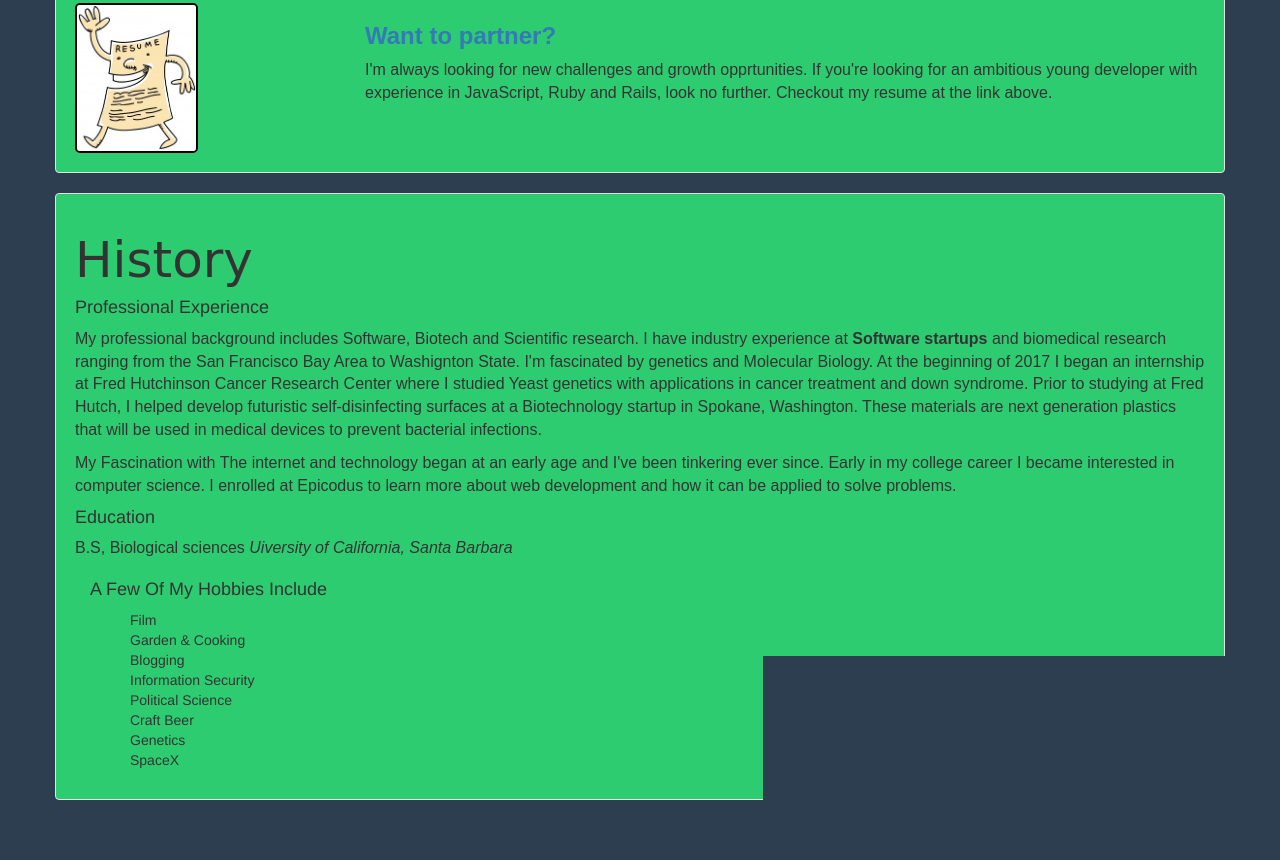
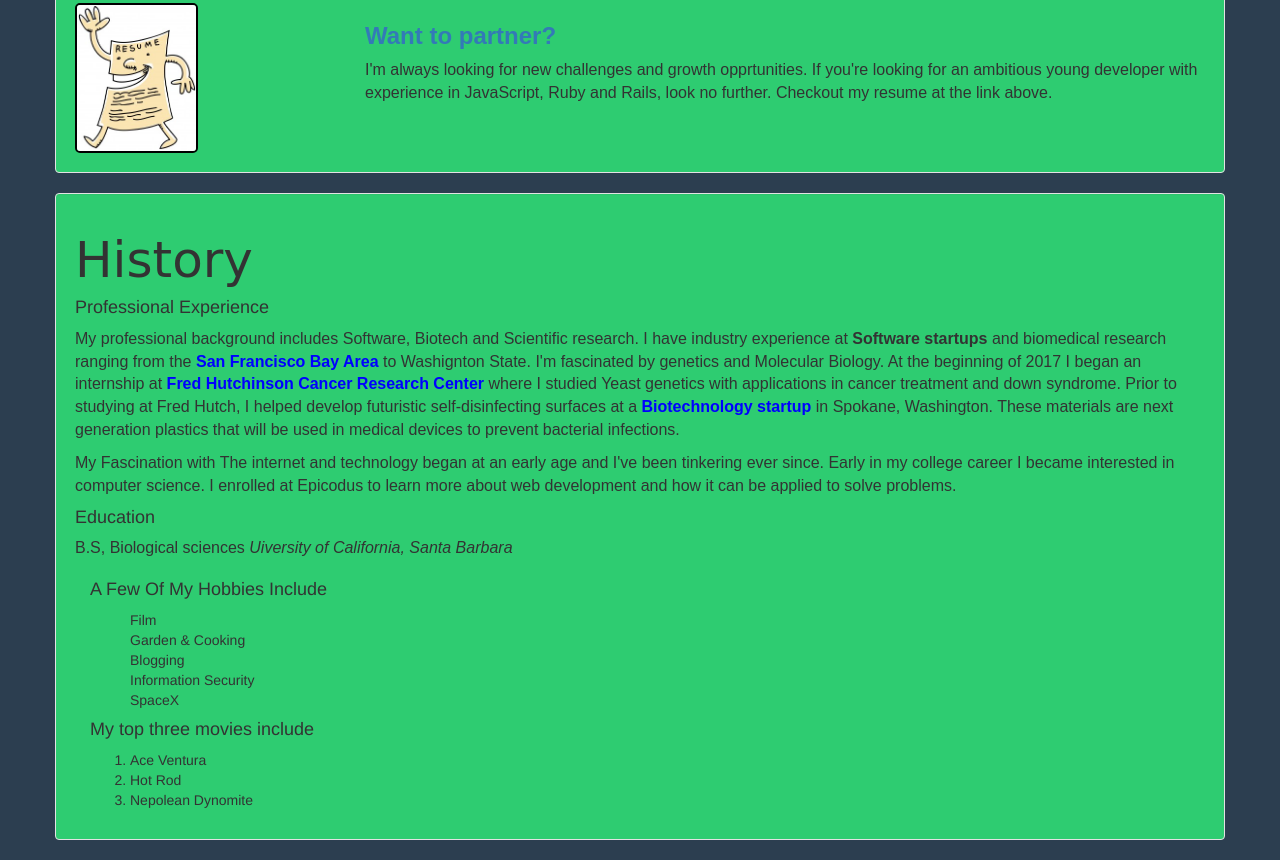
Before and after one commit to mwlong23/portfolio-landingpage, a plain HTML site: page index.html in a window 1280 px wide. Shown: the part 1123-1983 px from the top of the page. Before the commit the page ends 1943 px from the top, so only its background shows below. Drawn offline with Linux system fonts and the light colour scheme; a web font is replaced by a local one.

Commit message:
add ordered list and spans to style

```diff
--- a/css/styles.css
+++ b/css/styles.css
@@ -57,7 +57,12 @@ body {
   float: right;
 }
 
- li{
+ul li{
   list-style-type:none;
+}
+
+.bolden{
+  font-weight: bold;
+  color:blue
 
 }
--- a/index.html
+++ b/index.html
@@ -78,9 +78,9 @@
        <div class="col-sm-12s">
          <h2 class="section-header">History</h2>
          <h4>Professional Experience</h4>
-         <p>My professional background includes Software, Biotech and Scientific research. I have industry experience at <strong>Software startups</strong> and biomedical research ranging from the San Francisco Bay Area to Washignton State. I'm fascinated by genetics and Molecular Biology. At the beginning of 2017 I began an internship at Fred Hutchinson Cancer Research Center where I studied Yeast genetics with applications in cancer treatment and down syndrome.
+         <p>My professional background includes Software, Biotech and Scientific research. I have industry experience at <strong>Software startups</strong> and biomedical research ranging from the <span class="bolden">San Francisco Bay Area</span> to Washignton State. I'm fascinated by genetics and Molecular Biology. At the beginning of 2017 I began an internship at <span class="bolden">Fred Hutchinson Cancer Research Center</span> where I studied Yeast genetics with applications in cancer treatment and down syndrome.
 
-         Prior to studying at Fred Hutch, I helped develop futuristic self-disinfecting surfaces at a Biotechnology startup in Spokane, Washington. These materials are next generation plastics that will be used in medical devices to prevent bacterial infections.</p>
+         Prior to studying at Fred Hutch, I helped develop futuristic self-disinfecting surfaces at a <span class="bolden">Biotechnology startup</span> in Spokane, Washington. These materials are next generation plastics that will be used in medical devices to prevent bacterial infections.</p>
          <p>My Fascination with The internet and technology began at an early age and I've been tinkering ever since. Early in my college career I became interested in computer science. I enrolled at Epicodus to learn more about web development and how it can be applied to solve problems.</p>
         <h4>Education</h4>
         <p>B.S, Biological sciences <em>Uiversity of California, Santa Barbara</em></p>
@@ -91,11 +91,14 @@
             <li>Garden &#38; Cooking  </li>
             <li>Blogging  </li>
             <li>Information Security  </li>
-            <li>Political Science  </li>
-            <li>Craft Beer </li>
-            <li>Genetics  </li>
             <li> SpaceX  </li>
           </ul>
+          <h4>My top three movies include</h4>
+          <ol>
+            <li>Ace Ventura</li>
+            <li>Hot Rod</li>
+            <li>Nepolean Dynomite</li>
+          </ol>
         </div>
        </div>
      </div>
```
